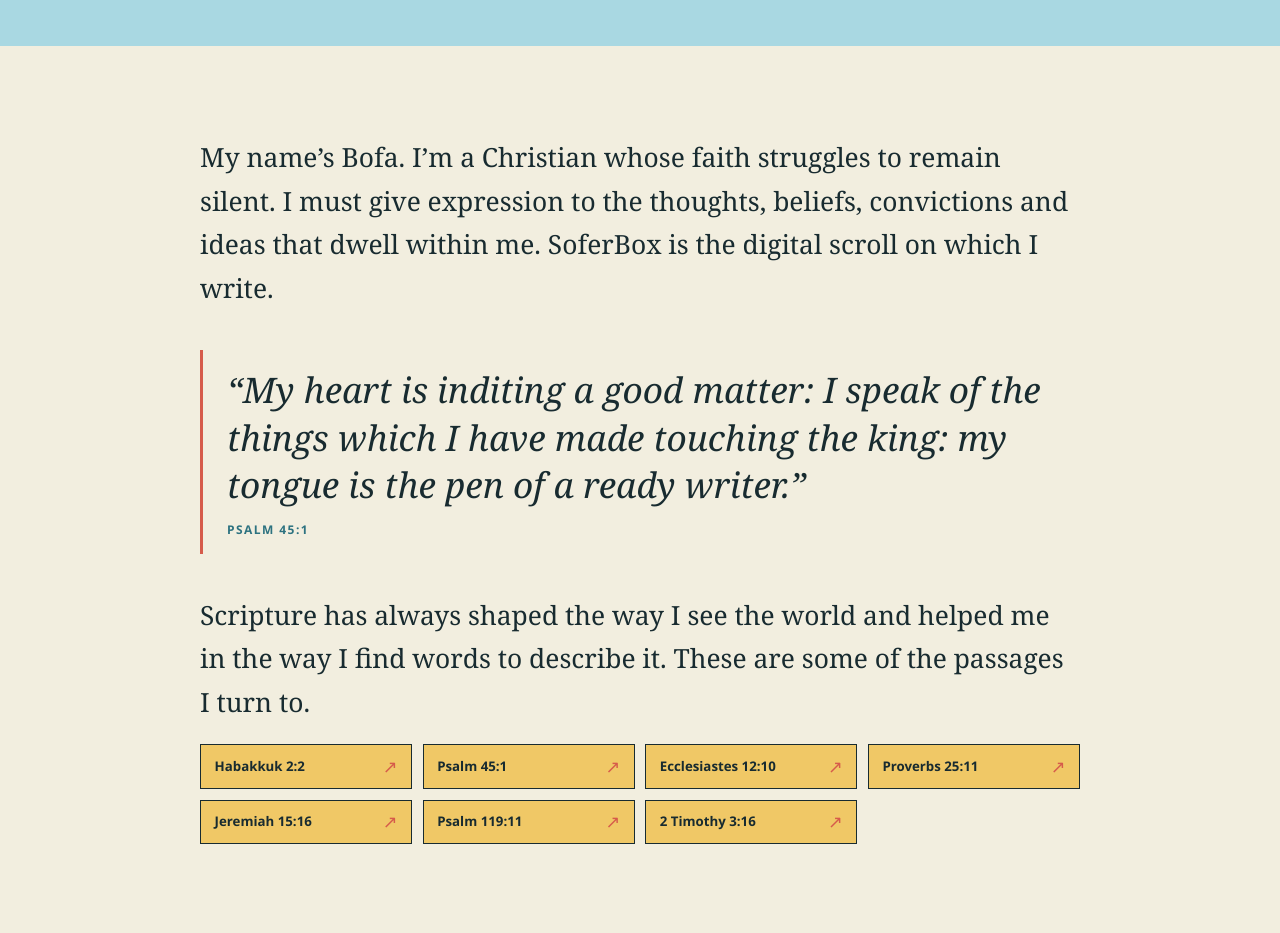
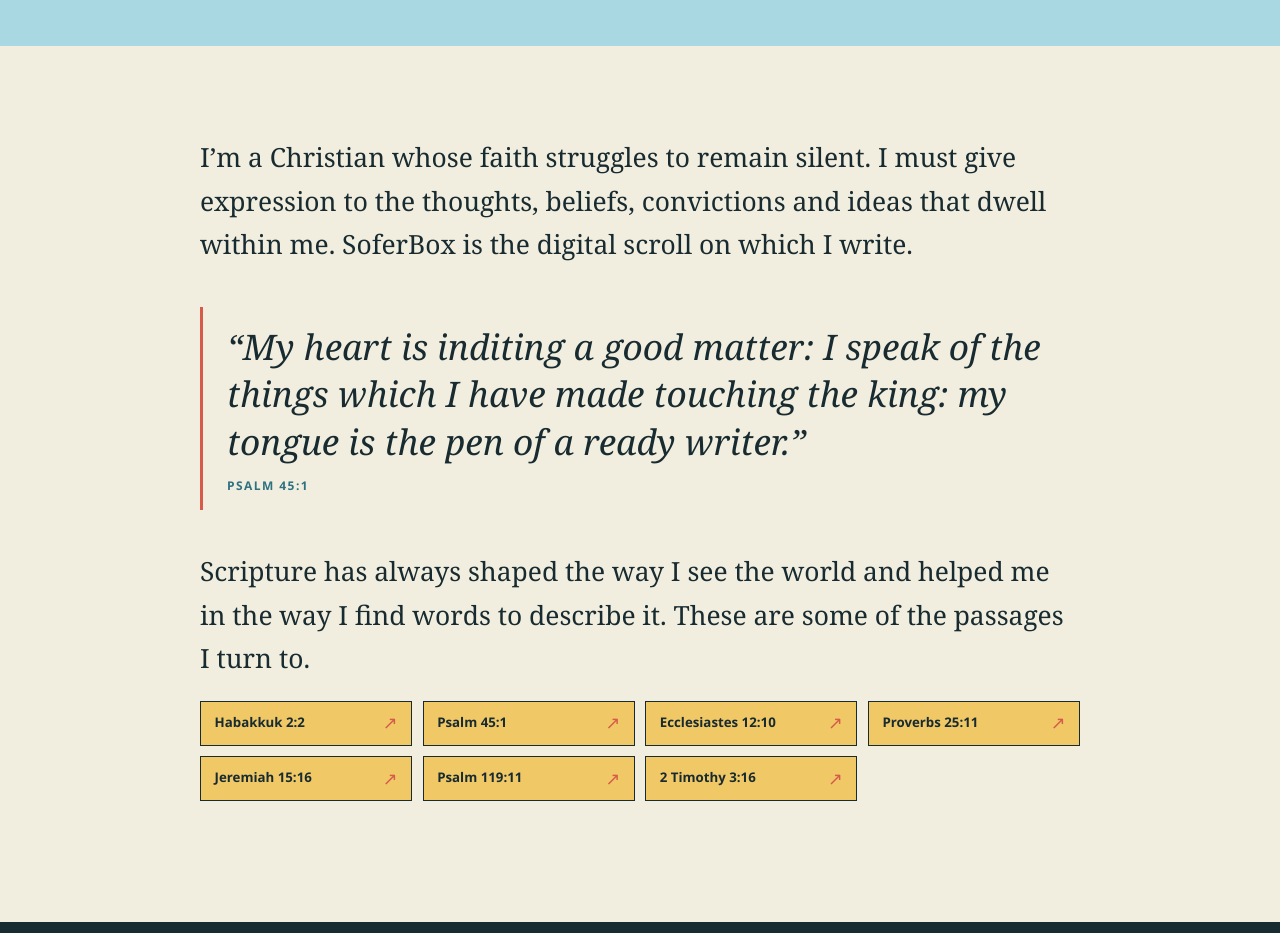
Before and after one commit to BofaMpama/soferbox, a SvelteKit app: page /about in a window 1280 px wide. Shown: the part 780-1713 px from the top of the page. Built offline with nearby package versions, Linux system fonts and the light colour scheme.

Commit message:
about text edit

```diff
--- a/src/routes/about/+page.svelte
+++ b/src/routes/about/+page.svelte
@@ -59,7 +59,7 @@
 
 <main class="about-copy">
 	<p>
-		My name’s Bofa. I’m a Christian whose faith struggles to remain silent. I must give expression
+		I’m a Christian whose faith struggles to remain silent. I must give expression
 		to the thoughts, beliefs, convictions and ideas that dwell within me. SoferBox is the digital
 		scroll on which I write.
 	</p>
```
